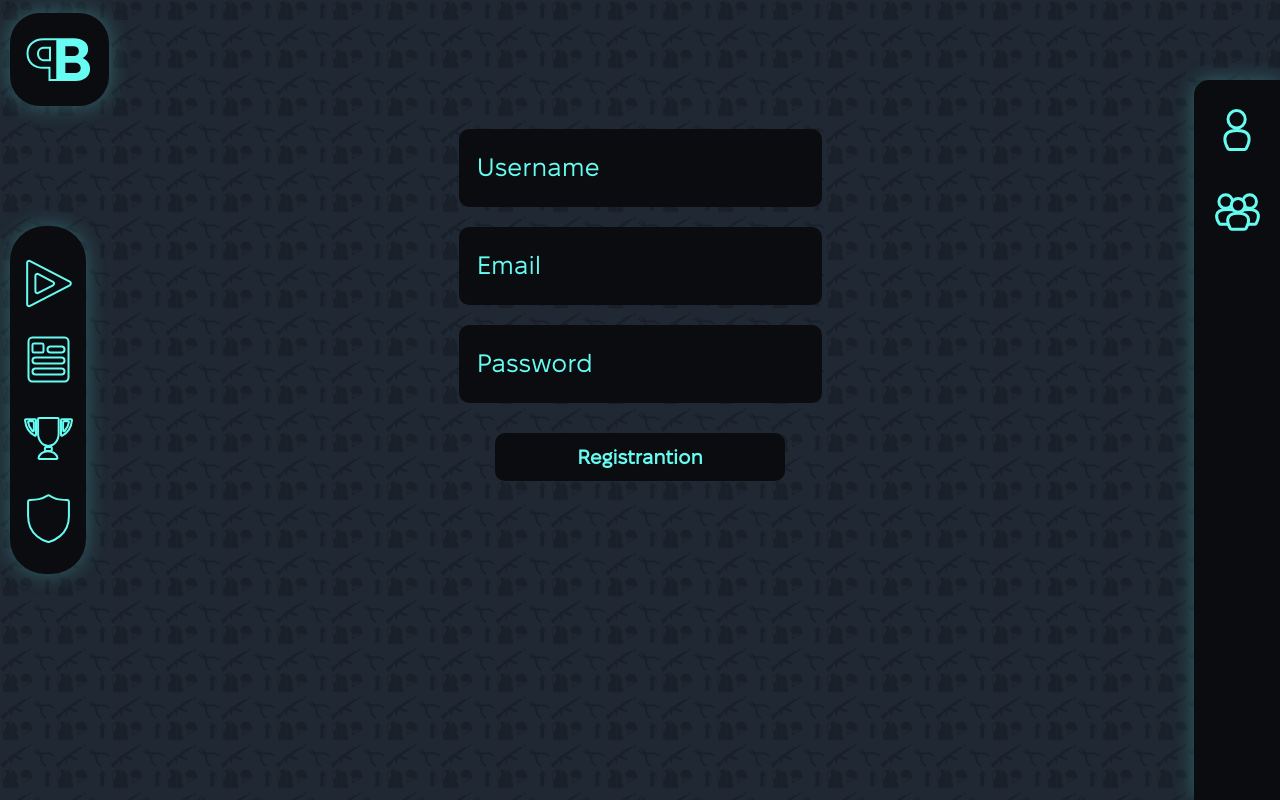
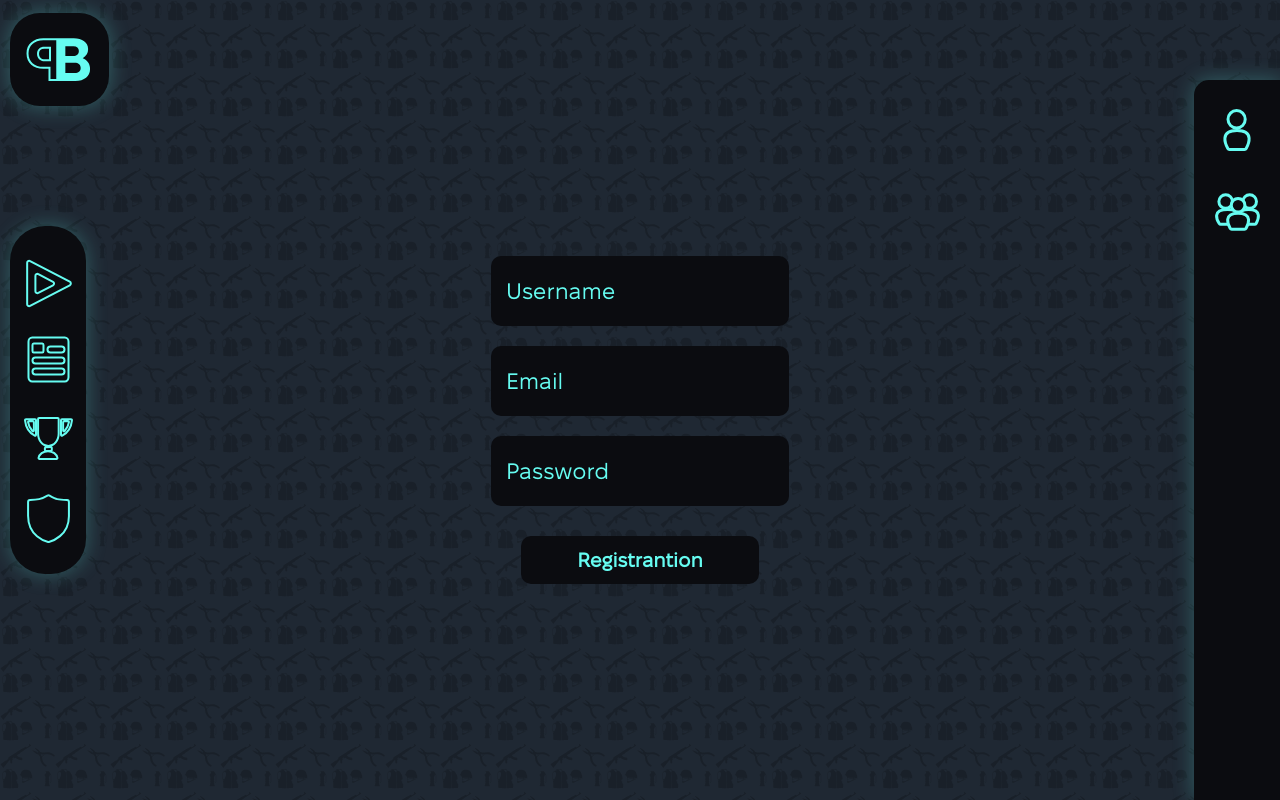
Before and after one commit to BazaDiplom/frontend, a React (Create React App) app: page /reg in a window 1280 px wide. Built offline with nearby package versions, Linux system fonts and the light colour scheme.

Commit message:
Change Password Input

```diff
--- a/src/components/Input/Input.module.scss
+++ b/src/components/Input/Input.module.scss
@@ -1,6 +1,6 @@
 .container {
   position: relative;
-  font-size: 1.8rem;
+  font-size: 1.6rem;
   span {
     position: absolute;
     top: 50%;
@@ -9,16 +9,17 @@
     transition: all 0.1s linear 0s;
     &.focus {
       top: 30%;
-      left: 2.5%;
-      font-size: 1.2rem;
+      left: 4%;
+      font-size: 1rem;
       opacity: 0.8;
     }
   }
+
   input {
     background-color: #0b0c10;
-    padding: 30px 10px 10px;
+    padding: 30px 12px 10px;
     color: #66fcf1;
-    font-size: 2rem;
+    font-size: 1.6rem;
     border-radius: 10px;
     transition: all 0.1s linear 0s;
     margin: 10px 0;
--- a/src/components/Input/Input.tsx
+++ b/src/components/Input/Input.tsx
@@ -1,6 +1,5 @@
 import { useState } from 'react';
 import styles from './Input.module.scss';
-
 type InputProps = {
   type: string;
   value: string;
@@ -19,8 +18,12 @@
       <span className={focus.span}>{props.children}</span>
       <input
         className={focus.input}
-        type={props.type}
-        value={props.value}
+        type="text"
+        value={
+          props.type === 'password'
+            ? ''.padEnd(props.value.length, '*')
+            : props.value
+        }
         name={props.name}
         onChange={(e) => props.setInput(e.target.value)}
         onFocus={() =>
--- a/src/layouts/MainContainer/MainContainer.module.scss
+++ b/src/layouts/MainContainer/MainContainer.module.scss
@@ -2,4 +2,5 @@
     max-width: 75%;
     margin: 0 auto;
     padding-top: 100px;
+    height: 100vh
 }
--- a/src/pages/Login/Login.module.scss
+++ b/src/pages/Login/Login.module.scss
@@ -3,7 +3,7 @@
   flex-direction: column;
   align-items: center;
   justify-content: center;
-  min-height: 50vh;
+  min-height: 90%;
   text-align: center;
   button {
     margin-top: 20px;
--- a/src/pages/News/News.module.scss
+++ b/src/pages/News/News.module.scss
@@ -1,6 +1,6 @@
 .container {
   display: flex;
-  height: 86vh;
+  height: 100%;
   flex-direction: column;
   // justify-content: center;
   gap: 60px;
--- a/src/pages/Registration/Registration.module.scss
+++ b/src/pages/Registration/Registration.module.scss
@@ -3,7 +3,7 @@
   flex-direction: column;
   align-items: center;
   justify-content: center;
-  min-height: 50vh;
+  min-height: 90%;
   text-align: center;
   button {
     margin-top: 20px;
```
